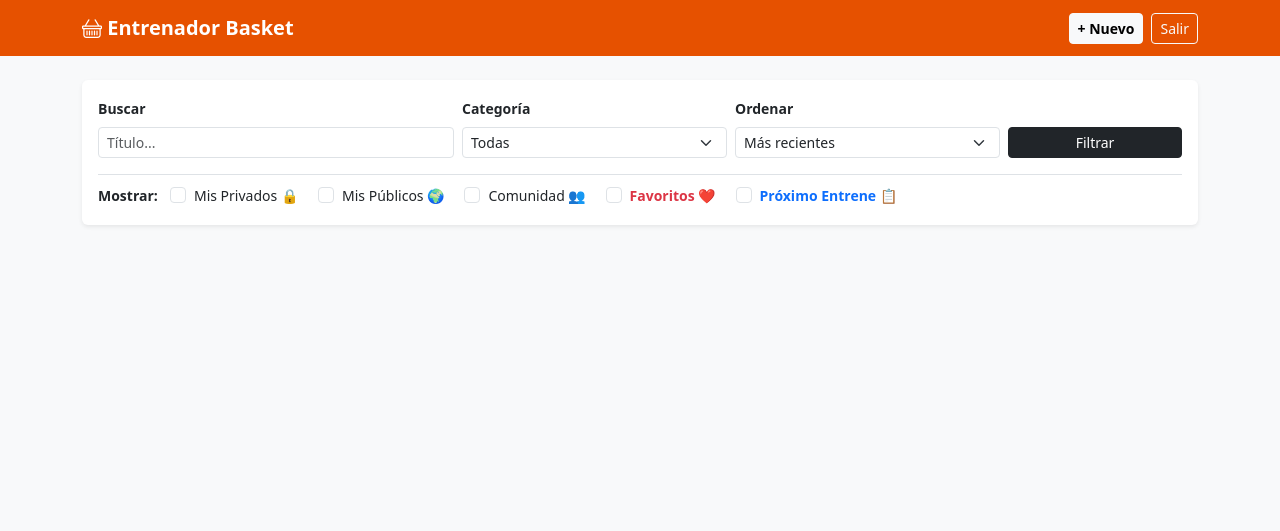
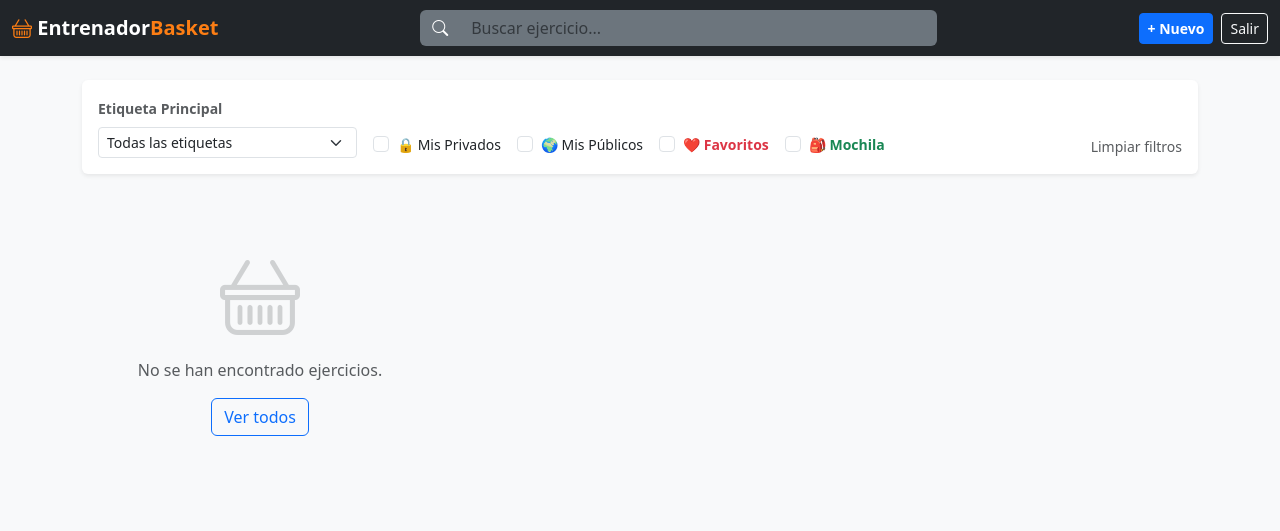
Before and after one commit to jcaplliure/EntrenadorBasket, a Python web app: template templates/index.html in a window 1280 px wide. Shown: the top 531 px of the page. Run offline with Jinja, Linux system fonts and the light colour scheme; the template is opened without the code that fills it, so the values that code supplies are empty.

Commit message:
Bloque 1 Admin Completo

```diff
--- a/templates/index.html
+++ b/templates/index.html
@@ -3,159 +3,212 @@
 <head>
     <meta charset="UTF-8">
     <meta name="viewport" content="width=device-width, initial-scale=1">
-    <title>Pizarra Entrenador</title>
+    <title>Entrenador Basket</title>
     <link href="https://cdn.jsdelivr.net/npm/bootstrap@5.3.0/dist/css/bootstrap.min.css" rel="stylesheet">
     <link rel="stylesheet" href="https://cdn.jsdelivr.net/npm/bootstrap-icons@1.10.0/font/bootstrap-icons.css">
     <style>
-        .card-img-top { height: 180px; object-fit: cover; background: #eee; }
-        .card-video-placeholder { height: 180px; background: #000; display: flex; align-items: center; justify-content: center; color: white; }
-        .icon-action { cursor: pointer; font-size: 1.2rem; transition: 0.2s; }
-        .icon-action:hover { transform: scale(1.2); }
-        .text-orange { color: #e65100; }
-        .bg-orange { background-color: #e65100; color: white; }
-        .badge-private { background: #333; color: white; position: absolute; top: 10px; right: 10px; opacity: 0.8; }
+        .card-img-top { height: 200px; object-fit: cover; }
+        .drill-card { transition: transform 0.2s; cursor: pointer; }
+        .drill-card:hover { transform: translateY(-5px); box-shadow: 0 4px 15px rgba(0,0,0,0.1); }
+        .ratio-16x9 { background-color: #000; }
+        .text-orange { color: #fd7e14; }
+        .bg-orange { background-color: #fd7e14; }
     </style>
 </head>
 <body class="bg-light">
 
-<nav class="navbar navbar-expand-lg navbar-dark bg-orange mb-4">
-    <div class="container">
-        <a class="navbar-brand fw-bold" href="/"><i class="bi bi-basket"></i> Entrenador Basket</a>
-        <div class="d-flex align-items-center">
-            <span class="text-white me-3 d-none d-md-block">{{ current_user.name }}</span>
-            <a href="/create" class="btn btn-light btn-sm fw-bold me-2">+ Nuevo</a>
+    <nav class="navbar navbar-expand-lg navbar-dark bg-dark sticky-top shadow-sm">
+        <div class="container-fluid">
+            <a class="navbar-brand fw-bold" href="/">
+                <i class="bi bi-basket text-orange"></i> Entrenador<span class="text-orange">Basket</span>
+            </a>
+
+            <button class="navbar-toggler" type="button" data-bs-toggle="collapse" data-bs-target="#navbarNav">
+                <span class="navbar-toggler-icon"></span>
+            </button>
+
+            <div class="collapse navbar-collapse" id="navbarNav">
+                <form class="d-flex mx-auto my-2 my-lg-0 w-50" action="/" method="GET">
+                    <div class="input-group">
+                        <span class="input-group-text bg-secondary border-0 text-white"><i class="bi bi-search"></i></span>
+                        <input class="form-control border-0 bg-secondary text-white placeholder-light" type="search" name="q" placeholder="Buscar ejercicio..." value="{{ request.args.get('q', '') }}">
+                    </div>
+                </form>
+
+                <div class="d-flex align-items-center mt-2 mt-lg-0">
+                    <span class="text-white me-3 d-none d-lg-block small">{{ current_user.name }}</span>
+
+                    {% if current_user.is_admin %}
+                        <a href="/admin" class="btn btn-warning btn-sm me-2 fw-bold text-dark">
+                            <i class="bi bi-gear-fill"></i> Admin
+                        </a>
+                    {% endif %}
+
+                    <a href="/create" class="btn btn-primary btn-sm fw-bold me-2">+ Nuevo</a>
                     <a href="/logout" class="btn btn-outline-light btn-sm">Salir</a>
+                </div>
             </div>
         </div>
     </nav>
 
-<div class="container">
-    <form action="/" method="get" class="bg-white p-3 rounded shadow-sm mb-4">
-        <div class="row g-2 align-items-end">
-            <div class="col-md-4">
-                <label class="form-label small fw-bold">Buscar</label>
-                <input type="text" name="q" class="form-control form-control-sm" placeholder="Título..." value="{{ request.args.get('q', '') }}">
-            </div>
-
+    <div class="container mt-4">
+        <form action="/" method="GET" class="card p-3 shadow-sm border-0 mb-4">
+            <div class="row g-3 align-items-end">
                 <div class="col-md-3">
-                <label class="form-label small fw-bold">Categoría</label>
-                <select name="primary" class="form-select form-select-sm">
-                    <option value="">Todas</option>
+                    <label class="form-label small fw-bold text-muted">Etiqueta Principal</label>
+                    <select name="primary" class="form-select form-select-sm" onchange="this.form.submit()">
+                        <option value="">Todas las etiquetas</option>
                         {% for tag in tags %}
                             <option value="{{ tag.id }}" {% if request.args.get('primary') == tag.id|string %}selected{% endif %}>{{ tag.name }}</option>
                         {% endfor %}
                     </select>
                 </div>
 
-            <div class="col-md-3">
-                <label class="form-label small fw-bold">Ordenar</label>
-                <select name="sort_by" class="form-select form-select-sm">
-                    <option value="date_desc">Más recientes</option>
-                    <option value="views_desc" {% if request.args.get('sort_by') == 'views_desc' %}selected{% endif %}>Más Vistos</option>
-                    <option value="favs_desc" {% if request.args.get('sort_by') == 'favs_desc' %}selected{% endif %}>Más Populares (Favs)</option>
-                </select>
+                <div class="col-md-7">
+                    <div class="d-flex flex-wrap gap-3">
+                        <div class="form-check">
+                            <input class="form-check-input" type="checkbox" name="filter_type" value="my_private" id="check1" {% if 'my_private' in request.args.getlist('filter_type') %}checked{% endif %} onchange="this.form.submit()">
+                            <label class="form-check-label small" for="check1">🔒 Mis Privados</label>
                         </div>
-
-            <div class="col-md-2 d-grid">
-                <button type="submit" class="btn btn-dark btn-sm">Filtrar</button>
+                        <div class="form-check">
+                            <input class="form-check-input" type="checkbox" name="filter_type" value="my_public" id="check2" {% if 'my_public' in request.args.getlist('filter_type') %}checked{% endif %} onchange="this.form.submit()">
+                            <label class="form-check-label small" for="check2">🌍 Mis Públicos</label>
+                        </div>
+                        <div class="form-check">
+                            <input class="form-check-input" type="checkbox" name="filter_type" value="favorites" id="check3" {% if 'favorites' in request.args.getlist('filter_type') %}checked{% endif %} onchange="this.form.submit()">
+                            <label class="form-check-label small text-danger fw-bold" for="check3">❤️ Favoritos</label>
+                        </div>
+                        <div class="form-check">
+                            <input class="form-check-input" type="checkbox" name="filter_type" value="next_practice" id="check4" {% if 'next_practice' in request.args.getlist('filter_type') %}checked{% endif %} onchange="this.form.submit()">
+                            <label class="form-check-label small text-success fw-bold" for="check4">🎒 Mochila</label>
+                        </div>
                     </div>
                 </div>
 
-        <div class="mt-3 pt-2 border-top">
-            <span class="small fw-bold me-2">Mostrar:</span>
-            <div class="form-check form-check-inline">
-                <input class="form-check-input" type="checkbox" name="filter_type" value="my_private" id="f1" {% if 'my_private' in request.args.getlist('filter_type') %}checked{% endif %}>
-                <label class="form-check-label small" for="f1">Mis Privados 🔒</label>
+                <div class="col-md-2 text-end">
+                    <a href="/" class="text-decoration-none small text-muted">Limpiar filtros</a>
                 </div>
-            <div class="form-check form-check-inline">
-                <input class="form-check-input" type="checkbox" name="filter_type" value="my_public" id="f2" {% if 'my_public' in request.args.getlist('filter_type') %}checked{% endif %}>
-                <label class="form-check-label small" for="f2">Mis Públicos 🌍</label>
             </div>
-            <div class="form-check form-check-inline">
-                <input class="form-check-input" type="checkbox" name="filter_type" value="others" id="f3" {% if 'others' in request.args.getlist('filter_type') %}checked{% endif %}>
-                <label class="form-check-label small" for="f3">Comunidad 👥</label>
+            <input type="hidden" name="q" value="{{ request.args.get('q', '') }}">
+        </form>
+
+        {% if current_user.mochila.count() > 0 %}
+            <div class="alert alert-success d-flex justify-content-between align-items-center py-2 shadow-sm">
+                <span>🎒 Tienes <b>{{ current_user.mochila.count() }}</b> ejercicios en la mochila</span>
+                <a href="/clear_practice" class="btn btn-sm btn-outline-success border-0 fw-bold">Vaciar mochila</a>
             </div>
-            <div class="form-check form-check-inline">
-                <input class="form-check-input" type="checkbox" name="filter_type" value="favorites" id="f4" {% if 'favorites' in request.args.getlist('filter_type') %}checked{% endif %}>
-                <label class="form-check-label small text-danger fw-bold" for="f4">Favoritos ❤️</label>
+        {% endif %}
+
+        <div class="row row-cols-1 row-cols-md-2 row-cols-lg-3 g-4 pb-5">
+            {% for drill in drills %}
+            <div class="col">
+                <div class="card h-100 drill-card border-0 shadow-sm" data-bs-toggle="modal" data-bs-target="#drillModal" data-bs-url="/drill/{{ drill.id }}">
+
+                    <div class="position-relative bg-dark rounded-top overflow-hidden" style="height: 200px;">
+
+                        {% if drill.media_file and drill.media_file|is_video %}
+                            <video class="w-100 h-100 object-fit-cover" style="opacity: 0.8;">
+                                <source src="{{ url_for('static', filename='uploads/' + drill.media_file) }}" type="video/mp4">
+                            </video>
+                            <div class="position-absolute top-50 start-50 translate-middle">
+                                <i class="bi bi-play-circle-fill text-white display-4 opacity-75"></i>
                             </div>
-            <div class="form-check form-check-inline">
-                <input class="form-check-input" type="checkbox" name="filter_type" value="next_practice" id="f5" {% if 'next_practice' in request.args.getlist('filter_type') %}checked{% endif %}>
-                <label class="form-check-label small text-primary fw-bold" for="f5">Próximo Entrene 📋</label>
+
+                        {% elif drill.media_file %}
+                            <img src="{{ url_for('static', filename='uploads/' + drill.media_file) }}" class="w-100 h-100 object-fit-cover">
+
+                        {% elif drill.external_link and 'youtu' in drill.external_link %}
+                            <img src="{{ drill.external_link|youtube_thumb }}" class="w-100 h-100 object-fit-cover">
+                            <div class="position-absolute top-50 start-50 translate-middle">
+                                <i class="bi bi-youtube text-danger display-4 bg-white rounded-circle"></i>
                             </div>
-            {% if 'next_practice' in request.args.getlist('filter_type') %}
-            <a href="/clear_practice" class="btn btn-outline-danger btn-sm py-0 ms-2" style="font-size: 0.7rem;">Limpiar Entrene</a>
+
+                        {% else %}
+                            <div class="w-100 h-100 d-flex align-items-center justify-content-center bg-secondary text-white">
+                                <i class="bi bi-link-45deg display-1 opacity-50"></i>
+                            </div>
+                        {% endif %}
+
+                        <div class="position-absolute top-0 end-0 m-2 d-flex gap-1">
+                            {% if drill in current_user.favoritos %}
+                                <span class="badge bg-danger"><i class="bi bi-heart-fill"></i></span>
+                            {% endif %}
+                            {% if drill in current_user.mochila %}
+                                <span class="badge bg-success"><i class="bi bi-backpack-fill"></i></span>
                             {% endif %}
                         </div>
-    </form>
-
-    <div class="row row-cols-1 row-cols-md-3 g-4">
-        {% for drill in drills %}
-        <div class="col">
-            <div class="card h-100 shadow-sm border-0">
-                <div class="position-relative">
                         {% if not drill.is_public %}
-                        <span class="badge badge-private"><i class="bi bi-lock-fill"></i> Privado</span>
-                    {% endif %}
-
-                    {% if drill.media_file and not (drill.media_file|is_video) %}
-                        <img src="{{ url_for('static', filename='uploads/' + drill.media_file) }}" class="card-img-top">
-                    {% elif drill.external_link and (drill.external_link|youtube_thumb) %}
-                        <img src="{{ drill.external_link|youtube_thumb }}" class="card-img-top">
-                    {% elif drill.media_file and (drill.media_file|is_video) %}
-                        <video class="card-img-top" style="background:#000;">
-                            <source src="{{ url_for('static', filename='uploads/' + drill.media_file) }}#t=0.5" type="video/mp4">
-                        </video>
-                        <div class="position-absolute top-50 start-50 translate-middle text-white fs-1"><i class="bi bi-play-circle"></i></div>
-                    {% else %}
-                        <div class="card-img-top d-flex align-items-center justify-content-center bg-light text-muted fs-1">
-                            <i class="bi bi-link-45deg"></i>
+                            <div class="position-absolute top-0 start-0 m-2">
+                                <span class="badge bg-dark bg-opacity-75"><i class="bi bi-lock-fill"></i> Privado</span>
                             </div>
                         {% endif %}
                     </div>
 
                     <div class="card-body">
                         <h5 class="card-title fw-bold text-truncate">{{ drill.title }}</h5>
-                    <div class="mb-2">
-                        {% for tag in drill.primary_tags %}
-                            <span class="badge bg-secondary">{{ tag.name }}</span>
+                        <p class="card-text text-muted small text-truncate">{{ drill.description or 'Sin descripción' }}</p>
+
+                        <div class="mt-2">
+                            {% for tag in drill.primary_tags[:3] %}
+                                <span class="badge bg-light text-dark border me-1">{{ tag.name }}</span>
+                            {% endfor %}
+                            {% if drill.primary_tags|length > 3 %}
+                                <span class="badge bg-light text-muted border">+{{ drill.primary_tags|length - 3 }}</span>
+                            {% endif %}
+                        </div>
+                    </div>
+
+                    <div class="card-footer bg-white border-0 pt-0 d-flex justify-content-between align-items-center text-muted small">
+                        <span><i class="bi bi-person-circle me-1"></i> {{ drill.author.name }}</span>
+                        <span><i class="bi bi-eye"></i> {{ drill.views }}</span>
+                    </div>
+                </div>
+            </div>
+            {% else %}
+            <div class="col-12 text-center py-5">
+                <i class="bi bi-basket display-1 text-muted opacity-25"></i>
+                <p class="mt-3 text-muted">No se han encontrado ejercicios.</p>
+                <a href="/" class="btn btn-outline-primary">Ver todos</a>
+            </div>
             {% endfor %}
         </div>
-                    <p class="card-text small text-muted text-truncate">{{ drill.description or 'Sin descripción' }}</p>
     </div>
 
-                <div class="card-footer bg-white border-top-0 d-flex justify-content-between align-items-center">
-                    <div class="small text-muted">
-                        <i class="bi bi-eye"></i> {{ drill.views }}
-                    </div>
-                    <div>
-                        <a href="/toggle_practice/{{ drill.id }}" class="text-decoration-none me-3 icon-action" title="Añadir a próximo entrene">
-                            {% if drill in current_user.mochila %}
-                                <i class="bi bi-clipboard-check-fill text-primary"></i>
-                            {% else %}
-                                <i class="bi bi-clipboard text-muted"></i>
-                            {% endif %}
-                        </a>
-
-                        <a href="/toggle_fav/{{ drill.id }}" class="text-decoration-none me-3 icon-action" title="Favorito">
-                            {% if drill in current_user.favoritos %}
-                                <i class="bi bi-heart-fill text-danger"></i>
-                            {% else %}
-                                <i class="bi bi-heart text-muted"></i>
-                            {% endif %}
-                        </a>
-
-                        {% if drill.user_id == current_user.id or current_user.is_admin %}
-                        <a href="/delete/{{ drill.id }}" class="text-decoration-none icon-action" onclick="return confirm('¿Borrar?');">
-                            <i class="bi bi-trash text-muted"></i>
-                        </a>
-                        {% endif %}
+    <div class="modal fade" id="drillModal" tabindex="-1" aria-hidden="true">
+        <div class="modal-dialog modal-lg modal-dialog-centered modal-dialog-scrollable">
+            <div class="modal-content">
+                <div class="modal-body text-center py-5">
+                    <div class="spinner-border text-primary" role="status">
+                        <span class="visually-hidden">Cargando...</span>
                     </div>
                 </div>
             </div>
         </div>
-        {% endfor %}
     </div>
-</div>
+
+    <script src="https://cdn.jsdelivr.net/npm/bootstrap@5.3.0/dist/js/bootstrap.bundle.min.js"></script>
+    <script>
+        // Script para cargar el contenido del modal dinámicamente
+        const drillModal = document.getElementById('drillModal')
+        drillModal.addEventListener('show.bs.modal', event => {
+            const button = event.relatedTarget
+            const url = button.getAttribute('data-bs-url')
+            const modalContent = drillModal.querySelector('.modal-content')
+
+            // Limpiar contenido previo y mostrar spinner
+            modalContent.innerHTML = `
+                <div class="modal-body text-center py-5">
+                    <div class="spinner-border text-primary" role="status"></div>
+                </div>`
+
+            // Cargar contenido real
+            fetch(url)
+                .then(response => response.text())
+                .then(html => {
+                    modalContent.innerHTML = html
+                })
+        })
+    </script>
+
 </body>
 </html>
```
Also changed, not shown: app.py (+64 -1 lines), templates/templates/admin_config.html (added, +47 -0 lines), templates/templates/admin_tags.html (added, +44 -0 lines). Lines whose indentation alone changed are shown as unchanged.
